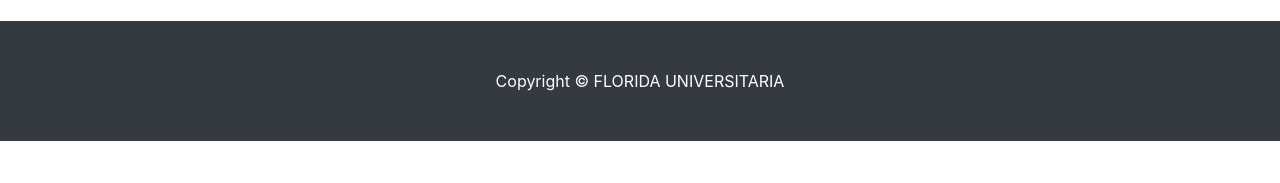
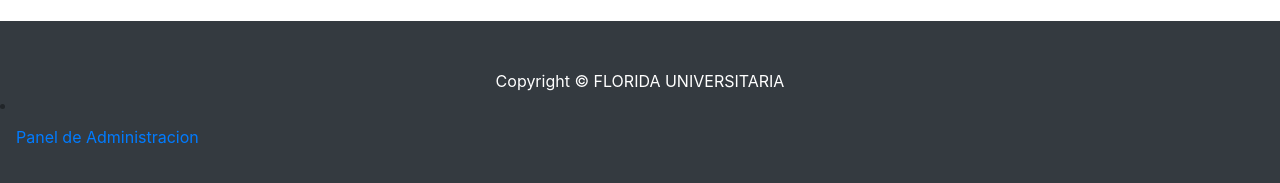
Before and after one commit to Sergio2431/ProyectoFinal, a plain HTML site: page Proyecto/ProyectoIntegrado/public/index.html in a window 1280 px wide. Shown: the part 1008-1191 px from the top of the page. Before the commit the page ends 1149 px from the top, so only its background shows below. Drawn offline with Linux system fonts and the light colour scheme.

Commit message:
canvis menors

```diff
--- a/Proyecto/ProyectoIntegrado/public/index.html
+++ b/Proyecto/ProyectoIntegrado/public/index.html
@@ -40,6 +40,8 @@
             <li class="nav-item">
               <a class="nav-link" href="html/contact.html">Contacto</a>
             </li>
+
+
 
 
           </ul>
@@ -112,6 +114,10 @@
         <p class="m-0 text-center text-white">Copyright &copy; FLORIDA UNIVERSITARIA</p>
       </div>
       <!-- /.container -->
+
+      <li class="nav-item">
+        <a class="nav-link" href="html/formAD.php">Panel de Administracion</a>
+      </li>
     </footer>
 
     <!-- Bootstrap core JavaScript -->
```
Also changed, not shown: 2 other files.
